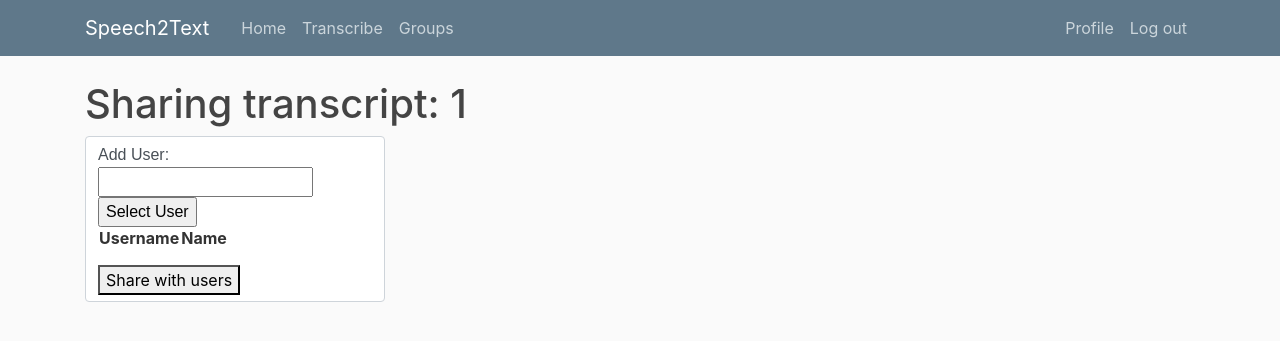
After one commit to sjq-sohjunqi/Speech2Text, a Flask app: page /share/1 in a window 1280 px wide. The commit adds this page. Shown: the top 341 px of the page. Run offline with Flask 2, Linux system fonts and the light colour scheme; the visitor is signed in with stand-in values (Sample User, id 1); data comes from the database, SQL or seed files in the repository; lists and menus that the app fills with data are empty; some libraries are stand-ins or nearby versions.

Commit message:
Unfinished: Frontend form for sharing

```diff
--- a/S2T/models.py
+++ b/S2T/models.py
@@ -13,6 +13,9 @@ class User(db.Model):
 		self.password = bcrypt.generate_password_hash(password).decode('UTF-8')
 		self.name = name
 
+	def as_dict(self):
+		return {'username': self.username}
+
 class Transcripts(db.Model):
 	__tablename__ = 'transcripts'
 
@@ -26,6 +29,7 @@ class Transcripts(db.Model):
 		self.created_time = datetime.datetime.now().strftime("%Y-%m-%d %H:%M:%S")
 
 
+
 class Groups(db.Model):
 	__tablename__ = 'group_list'
 
@@ -36,6 +40,9 @@ class Groups(db.Model):
 	def __init__(self, group_name, username):
 		self.group_name = group_name
 		self.username = username
+
+	def as_dict(self):
+		return {'group_name': self.group_name}
 
 class Group_roles(db.Model):
 	__tablename__ = 'group_roles'
--- a/S2T/routes.py
+++ b/S2T/routes.py
@@ -1,5 +1,5 @@
 import os
-from flask import render_template, flash, redirect, url_for, session, request, send_from_directory
+from flask import render_template, flash, redirect, url_for, session, request, send_from_directory,jsonify, json
 from S2T import S2T, db, bcrypt
 from S2T.forms import LoginForm, SignUpForm, ChangePassForm, ChangeNameForm, TranscribeForm, TranscriptForm, GroupForm
 from werkzeug.utils import secure_filename
@@ -20,6 +20,7 @@ from google.cloud import storage
 #import speech_recognition as sr
 
 from werkzeug.datastructures import MultiDict
+
 
 @S2T.route('/', methods=['GET'])
 @S2T.route('/index', methods=['GET'])
@@ -461,3 +462,49 @@ def groups():
 
 	else:
 		return redirect(url_for('login'))
+
+
+
+'''Return list of all users except array given'''
+@S2T.route('/all_users', methods=['GET'])
+def user_dict():
+	list_user = []
+
+	if not session.get('USER') is None:
+		res = User.query.filter(User.username != session.get('USER')).all()
+		list_user = [r.as_dict() for r in res]
+
+
+	return jsonify(list_user)
+
+'''Return list of all groups except array given'''
+def group_dict(exempt):
+	res = Groups.query.all()
+	list_grps = []
+
+	for r in res:
+		if len(exempt) != 0:
+			ctr = 0
+			for e in exempt:
+				if e == r.group_name:
+					ctr = ctr + 1
+
+			if ctr == 0:
+				list_grps.append(r.as_dict())
+		else:
+			list_grps.append(r.as_dict())
+
+
+	return jsonify(list_grps)
+
+@S2T.route('/share/<string:filename>', methods=['GET', 'POST'])
+def share(filename):
+
+
+	'''Check if logged in'''
+	if not session.get('USER') is None:
+
+		return render_template('share_transcript.html', filename=filename)
+
+	else:
+		return redirect(url_for('login'))
--- a/S2T/templates/base.html
+++ b/S2T/templates/base.html
@@ -74,9 +74,11 @@
 
 		<!-- Optional JavaScript -->
 	    <!-- jQuery first, then Popper.js, then Bootstrap JS -->
-	    <script src="https://code.jquery.com/jquery-3.2.1.slim.min.js" integrity="sha384-KJ3o2DKtIkvYIK3UENzmM7KCkRr/rE9/Qpg6aAZGJwFDMVNA/GpGFF93hXpG5KkN" crossorigin="anonymous"></script>
+	    <!--<script src="https://code.jquery.com/jquery-3.2.1.slim.min.js" integrity="sha384-KJ3o2DKtIkvYIK3UENzmM7KCkRr/rE9/Qpg6aAZGJwFDMVNA/GpGFF93hXpG5KkN" crossorigin="anonymous"></script>
 	    <script src="https://cdnjs.cloudflare.com/ajax/libs/popper.js/1.12.9/umd/popper.min.js" integrity="sha384-ApNbgh9B+Y1QKtv3Rn7W3mgPxhU9K/ScQsAP7hUibX39j7fakFPskvXusvfa0b4Q" crossorigin="anonymous"></script>
 	    <script src="https://maxcdn.bootstrapcdn.com/bootstrap/4.0.0/js/bootstrap.min.js" integrity="sha384-JZR6Spejh4U02d8jOt6vLEHfe/JQGiRRSQQxSfFWpi1MquVdAyjUar5+76PVCmYl" crossorigin="anonymous"></script>
+		-->
+
 
 	</body>
 
--- a/S2T/templates/profile.html
+++ b/S2T/templates/profile.html
@@ -48,6 +48,7 @@
 				<td>{{ tran.created_time }}</a></td>
 				<td><a href="{{ url_for('edit', old_filename=tran.name) }}">Edit</a></td>
 				<td><a href="{{ url_for('delete', filename=tran.name) }}">Delete</a></td>
+				<td><a href="{{ url_for('share', filename=tran.name) }}">Share</a></td>
 			</tr>
 		{% endfor %}
 	</table>
--- /dev/null
+++ b/S2T/templates/share_transcript.html
@@ -0,0 +1,103 @@
+{% extends "base.html" %}
+
+{% block content %}
+
+	<script type="text/javascript" src="https://code.jquery.com/jquery-1.12.4.js"></script>
+	<script type="text/javascript" src="https://code.jquery.com/ui/1.12.1/jquery-ui.js"></script>
+
+	<script type="text/javascript">
+	$(document).ready(function() {
+
+		var all_user_list=[];
+		function load_all_users_list(){
+			$.getJSON('/all_users', function(data, status, xhr){
+
+				for (var i = 0; i < data.length; i++ ) {
+					all_user_list.push(data[i].username);
+				}
+			});
+		};
+		load_all_users_list();
+
+		$('#username').autocomplete({
+			source: all_user_list,
+		});
+
+		$(".select-user").click(function(){
+			var username = $("#username").val();
+
+			var markup = "<tr><td>" + username + "</td></tr>";
+			$("#userBody").append(markup);
+
+		});
+
+
+/*
+		$('addUserForm').on('submit', function(e){
+			$.ajax({
+				data: {
+					group_name:$('#group_name').val()
+					},
+				type: 'POST',
+				url : '/process'
+			})
+		  .done(function(data){
+			   if (data.error){
+					$('#result').text(data.error).show();
+			   }
+			   else {
+					$('#result').html(data.group_name).show()
+			   }
+		  })
+		  e.preventDefault();
+		 });*/
+	});
+	</script>
+
+
+	<h1>Sharing transcript: {{ filename }}</h1>
+	<div>
+	<form id="addUserForm" class="form-control" action="" method="post" novalidate>
+		<div class="ui-widget">
+		Add User: <input id="username" name="username"></input> <input type="button" class="select-user" value="Select User">
+		</div>
+
+		<p>
+			<table id="userTable">
+				<thead>
+					<tr>
+						<th>Username</th>
+						<th>Name</th>
+					</tr>
+				</thead>
+				<tbody id="userBody">
+				</tbody>
+			</table>
+		</p>
+
+		<button type="submit">Share with users</button>
+
+	</form>
+	</div>
+
+	  <link rel="stylesheet" href="//code.jquery.com/ui/1.12.1/themes/base/jquery-ui.css">
+		<link rel="stylesheet" href="/resources/demos/style.css">
+
+	<style>
+	.form-control {
+		display: block;
+		width:300px;
+		padding: .375rem .75rem;
+		font-size: 1rem;
+		line-height: 1.5;
+		color: #495057;
+		background-color: #fff;
+		background-clip: padding-box;
+		border: 1px solid #ced4da;
+		border-radius: .25rem;
+		transition: border-color .15s ease-in-out,box-shadow .15s ease-in-out;
+	}
+	.btn {padding: .375rem .75rem; margin-top:10px;}
+	</style>
+
+{% endblock %}
```
Also changed, not shown: S2T/forms.py (line endings or trailing spaces), 1 other file.
